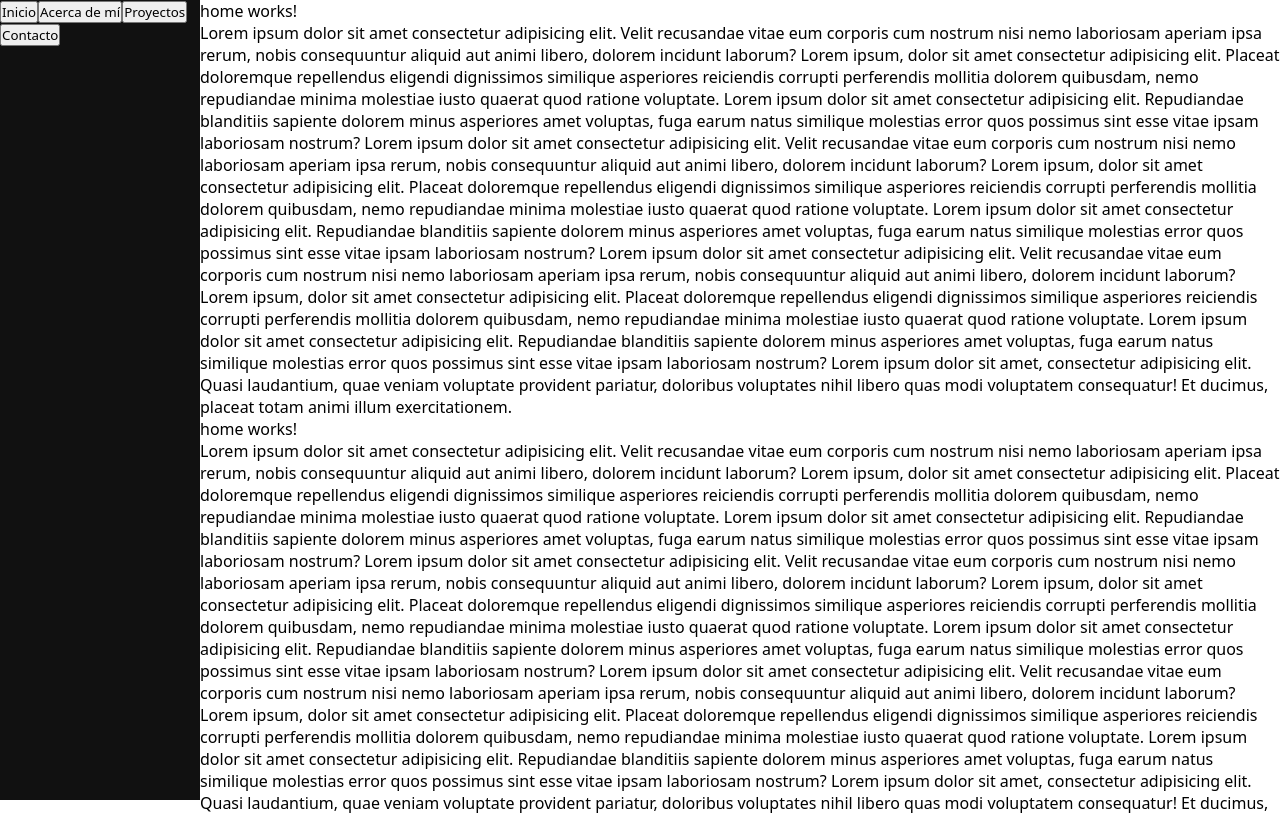
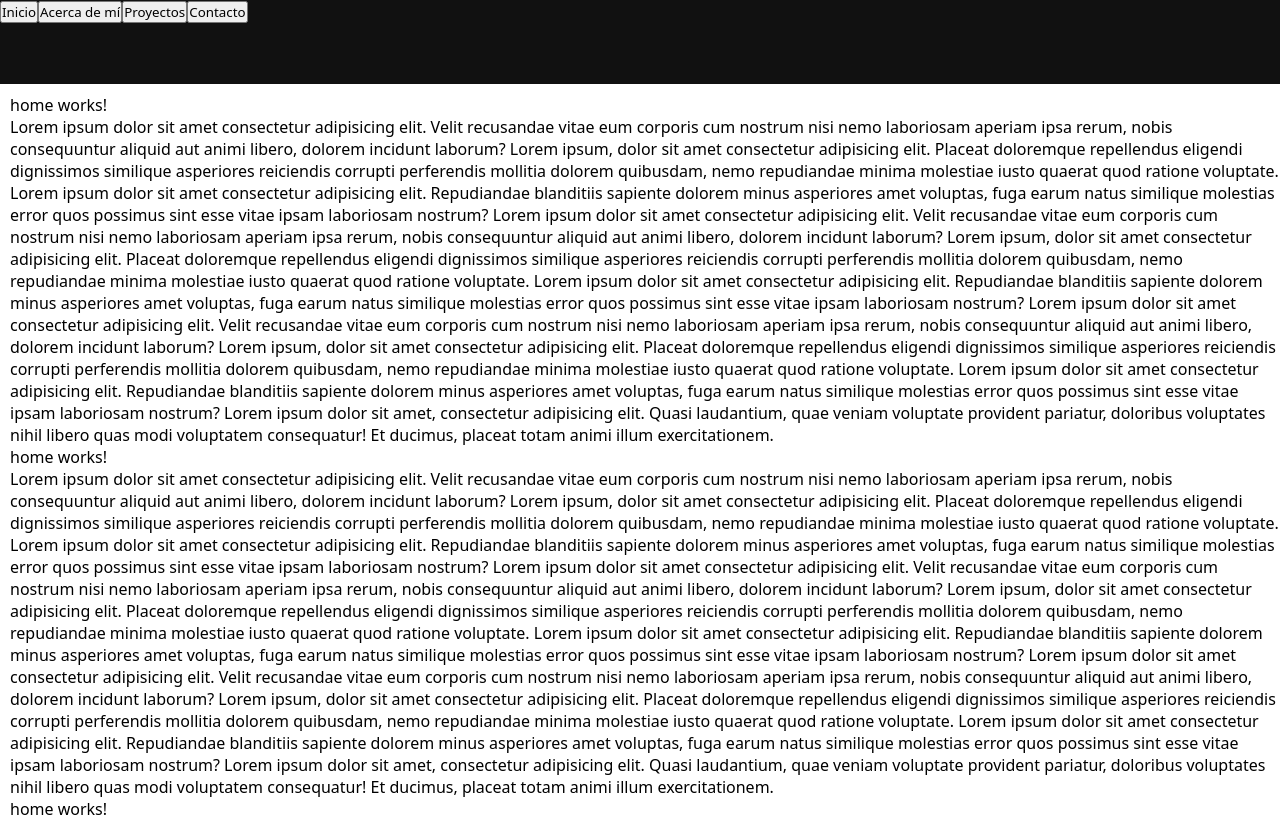
Before and after one commit to CarlosGillSarmiento/portafolio, an Angular app: page /portafolio/home in a window 1280 px wide. Shown: the top 817 px of the page. Built offline with nearby package versions, Linux system fonts and the light colour scheme.

Commit message:
feat(styles): add responsive design in header

```diff
--- a/src/app/app.component.scss
+++ b/src/app/app.component.scss
@@ -1,13 +1,23 @@
 .sidebar {
   position: fixed;
-  height: 100vh;
-  width: 200px;
+  height: 61px;
+  width: 100vw;
 }
 
 .content {
   position: absolute;
-  top: 0;
-  left: 200px;
+  top: 61px;
+  left: 0;
   height: 100vh;
-  width: calc(100% - 200px);
+  margin: 10px 0 0 10px;
 }
+
+@media (min-width: 768px) {
+  .sidebar {
+    height: 84px;
+    width: 100vw;
+  }
+  .content {
+    top: 84px;
+  }
+}
--- a/src/app/shared/pages/header/header.component.scss
+++ b/src/app/shared/pages/header/header.component.scss
@@ -5,6 +5,13 @@
 
 aside {
   background-color: #111;
-  height: 100vh;
-  width: 200px;
+  height: 61px;
+  width: 100vw;
 }
+
+@media (min-width: 768px) {
+  aside {
+    height: 84px;
+    width: 100vw;
+  }
+}
```
